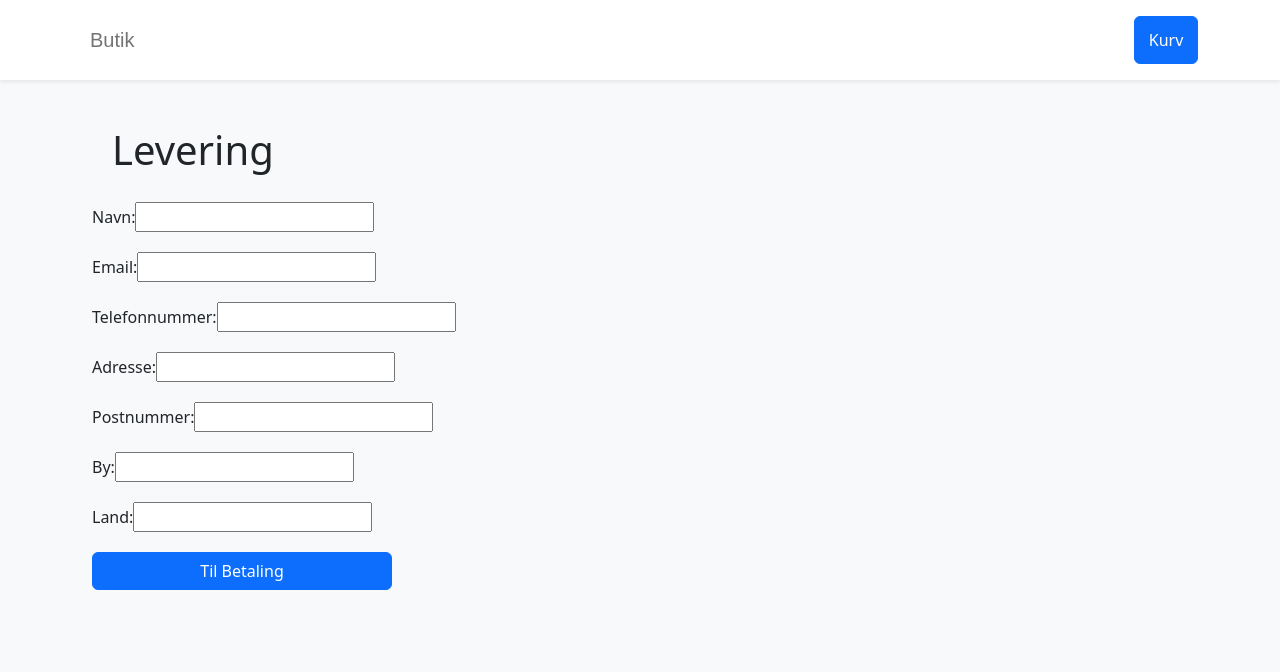
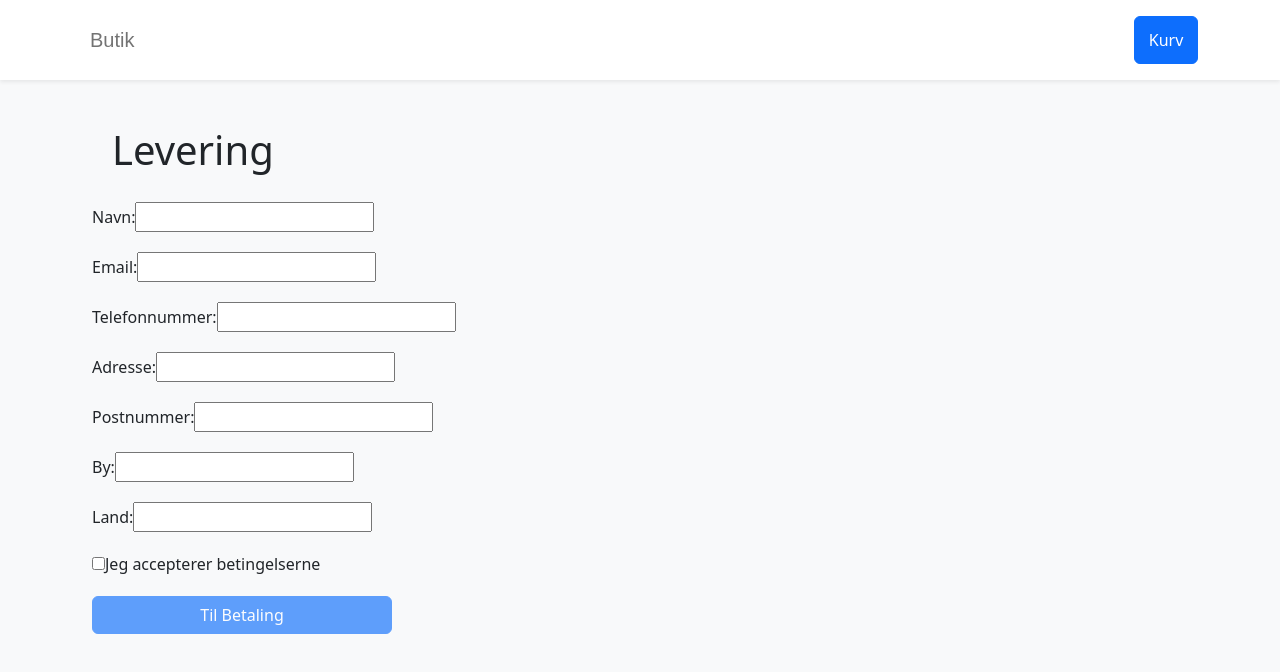
Before and after one commit to oska0281/frontendprojektgruppe7, a React (Vite) app: page /levering in a window 1280 px wide. Shown: the top 672 px of the page. Built offline with nearby package versions, Linux system fonts and the light colour scheme.

Commit message:
kan ikke gå til betaling uden accpet af bruger betingelser samt andre info

```diff
--- a/src/pages/Levering.tsx
+++ b/src/pages/Levering.tsx
@@ -1,46 +1,60 @@
 import {Button} from "react-bootstrap";
 import {Link} from "react-router-dom";
-
-
+import React, { useState } from 'react';
 
 export function Levering() {
+  const [isChecked, setIsChecked] = useState(false);
+
+  const handleCheck = () => {
+    setIsChecked(!isChecked);
+  };
+
   return (
-
     <form style={{padding:"10px"}}>
-        <h1 style={{padding:"20px"}}>Levering</h1>
+      <h1 style={{padding:"20px"}}>Levering</h1>
       <div style={{marginBottom:"20px"}}>
         <label>Navn:</label>
-        <input type="text" />
+        <input type="text" required/>
       </div>
       <div style={{marginBottom:"20px"}}>
         <label>Email:</label>
-        <input type="text" />
+        <input type="text" required/>
       </div>
       <div style={{marginBottom:"20px"}}>
         <label>Telefonnummer:</label>
-        <input type="text" />
+        <input type="text" required/>
       </div>
       <div style={{marginBottom:"20px"}}>
         <label>Adresse:</label>
-        <input type="text"  />
+        <input type="text"  required/>
       </div>
       <div style={{marginBottom:"20px"}}>
         <label>Postnummer:</label>
-        <input type="text" />
+        <input type="text" required/>
       </div>
       <div style={{marginBottom:"20px"}}>
         <label>By:</label>
-        <input type="text"  />
+        <input type="text" required/>
       </div>
       <div style={{marginBottom:"20px"}}>
         <label>Land:</label>
-        <input type="text"  />
+        <input type="text" required/>
       </div>
-
-
+      <div style={{marginBottom:"20px"}}>
+        <input type="checkbox" checked={isChecked} onChange={handleCheck} />
+        <label>Jeg accepterer betingelserne</label>
+      </div>
+      {isChecked ? (
         <Link to="/betaling">
-              <Button variant="primary" style={{width:"300px"}}>Til Betaling</Button>
-            </Link>
+          <Button variant="primary" style={{width:"300px"}}>
+            Til Betaling
+          </Button>
+        </Link>
+      ) : (
+        <Button variant="primary" style={{width:"300px"}} disabled={!isChecked}>
+          Til Betaling
+        </Button>
+      )}
     </form>
   );
 }
```
